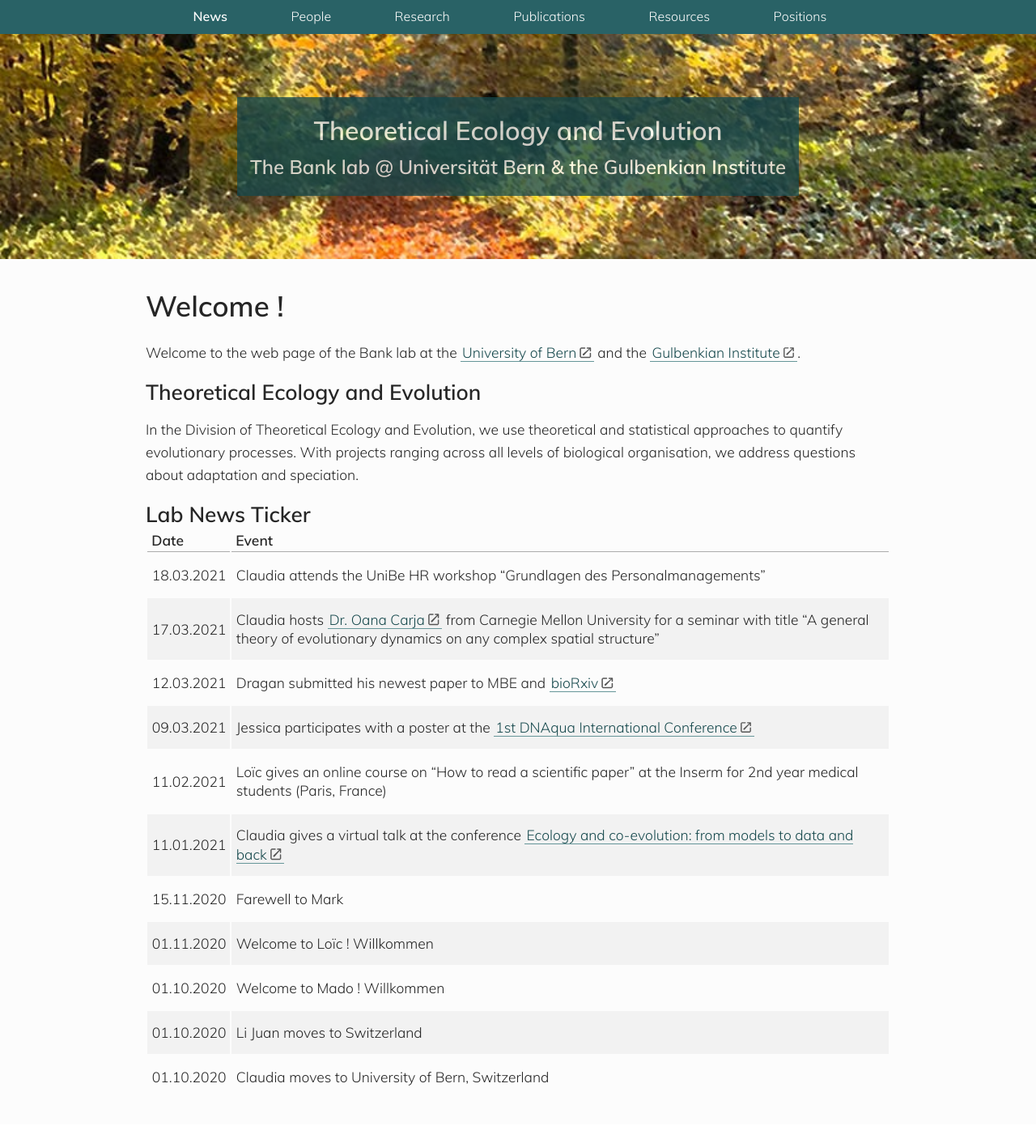
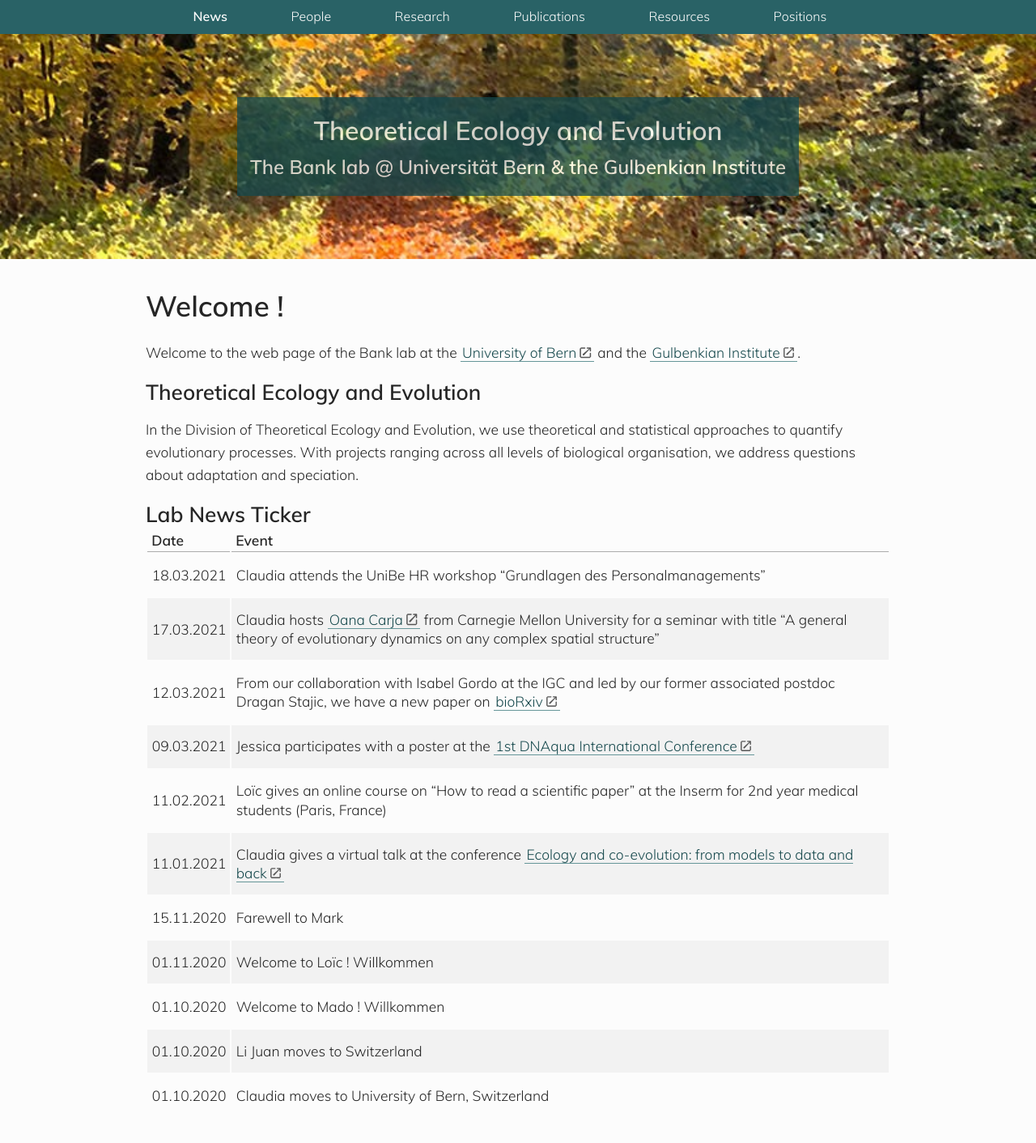
Before and after one commit to banklab/banklab.github.io, a Jekyll site: the page built from index.md, in a window 1280 px wide. Shown: the whole page at 81% size. Built offline with Jekyll 4.4.1, drawn with Linux system fonts in a browser that asks for light colours; some web fonts are replaced; before the commit the page ends 1389 px from its top, so only the background shows below that.

Commit message:
Update index.md

```diff
--- a/index.md
+++ b/index.md
@@ -17,8 +17,8 @@
 Date | Event
 ---  | ---
 18.03.2021 | Claudia attends the UniBe HR workshop “Grundlagen des Personalmanagements”
-17.03.2021 | Claudia hosts [Dr. Oana Carja](http://cbd.cmu.edu/people/carja.html) from Carnegie Mellon University for a seminar with title "A general theory of evolutionary dynamics on any complex spatial structure"
-12.03.2021 | Dragan submitted his newest paper to MBE and [bioRxiv](https://www.biorxiv.org/content/10.1101/2021.03.11.434930v1.abstract)
+17.03.2021 | Claudia hosts [Oana Carja](http://cbd.cmu.edu/people/carja.html) from Carnegie Mellon University for a seminar with title "A general theory of evolutionary dynamics on any complex spatial structure"
+12.03.2021 | From our collaboration with Isabel Gordo at the IGC and led by our former associated postdoc Dragan Stajic, we have a new paper on [bioRxiv](https://www.biorxiv.org/content/10.1101/2021.03.11.434930v1.abstract)
 09.03.2021 | Jessica participates with a poster at the [1st DNAqua International Conference](https://symposium.inrae.fr/dnaqua-conference-evian2021)
 11.02.2021 | Loïc gives an online course on "How to read a scientific paper" at the Inserm for 2nd year medical students (Paris, France)
 11.01.2021 | Claudia gives a virtual talk at the conference [Ecology and co-evolution: from models to data and back](https://indico.math.cnrs.fr/event/5760/)
```
